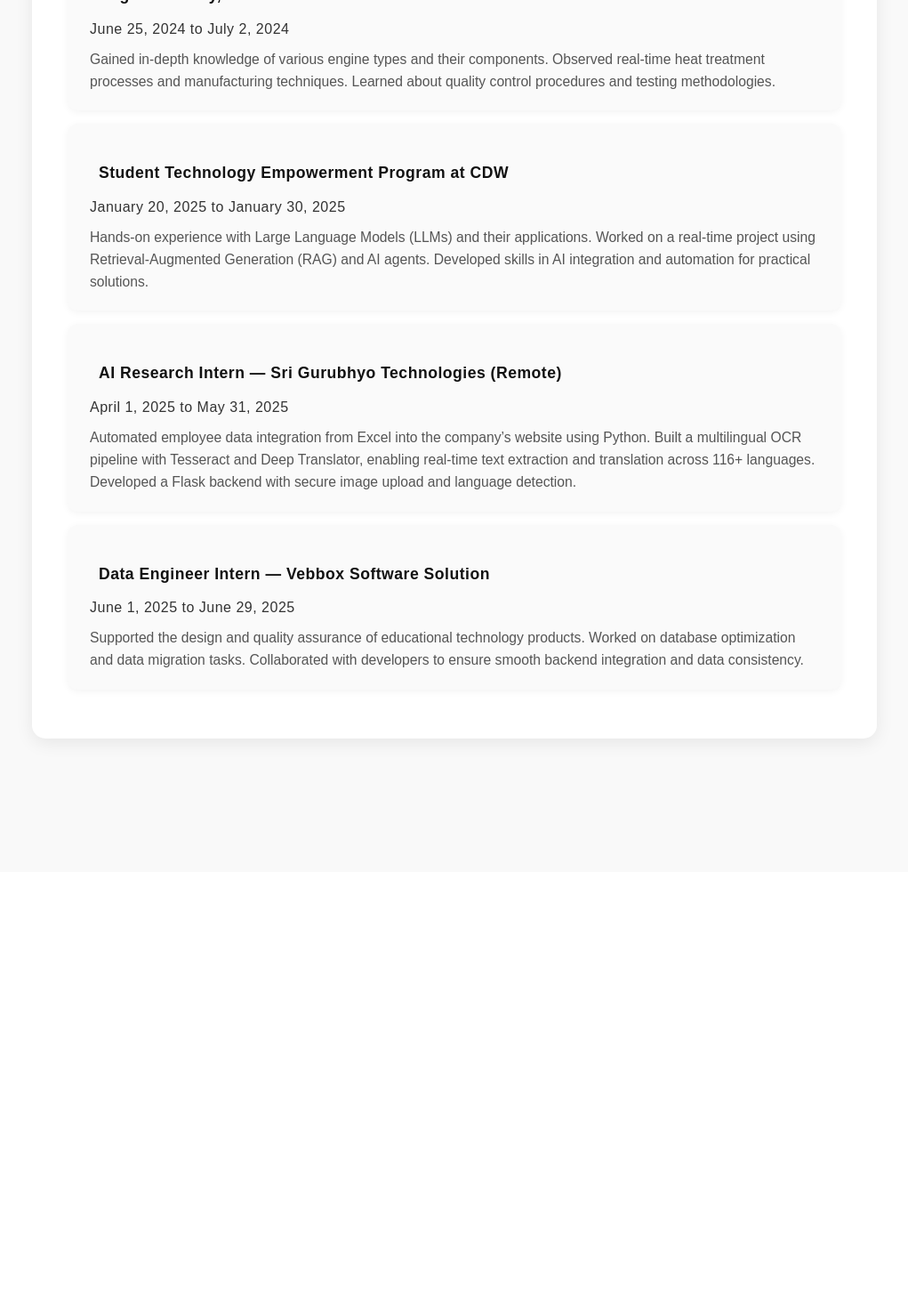
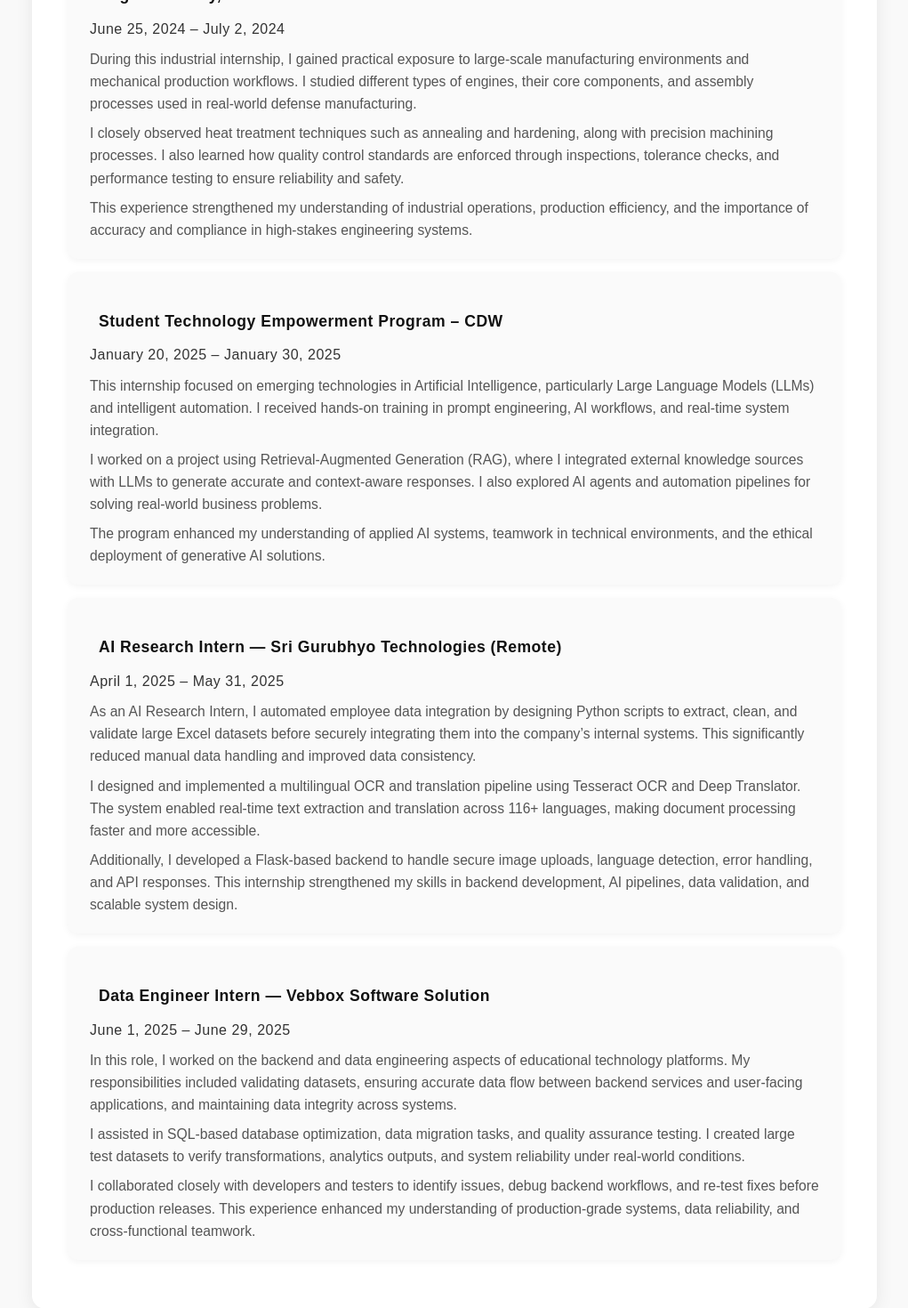
Before and after one commit to VethikaV/Portfolio, a React (Vite) app in the folder portfolio/: page /about in a window 1280 px wide. Shown: the part 1700-3170 px from the top of the page at 89% size, without its empty margins (129-1150 px from the left). Before the commit the page ends 2680 px from the top, so only its background shows below. Built offline with nearby package versions, Linux system fonts and the light colour scheme.

Commit message:
added some changes

```diff
--- a/portfolio/src/components/about.jsx
+++ b/portfolio/src/components/about.jsx
@@ -6,10 +6,14 @@
     <div className="about">
       <h1>ABOUT ME</h1>
       <img className="img" src={vethika} alt="Profile" />
+
       <h2>
-        I am a passionate and detail-oriented Data Analyst with a strong foundation in Artificial Intelligence and Machine Learning.
-        I have hands-on experience in data handling and analysis using Excel and MySQL, along with proficiency in Java, C, and Python for problem-solving and software development.
-        I also possess front-end development skills in React.js and Node.js, and expertise in design tools such as Figma, Adobe Illustrator, and Canva for creating visually engaging and user-centric designs.
+        I am a passionate and detail-oriented Data Analyst with a strong foundation in Artificial
+        Intelligence and Machine Learning. I have hands-on experience in data handling and analysis
+        using Excel and MySQL, along with proficiency in Java, C, and Python for problem-solving and
+        software development. I also possess front-end development skills in React.js and Node.js,
+        and expertise in design tools such as Figma, Adobe Illustrator, and Canva for creating
+        visually engaging and user-centric designs.
       </h2>
 
       {/* 🎓 Education Section */}
@@ -39,47 +43,101 @@
 
       {/* 💼 Internship Section */}
       <div className="internship-container">
-        <h1>Internship</h1>
+        <h1>Internship Experience</h1>
         <div className="internship-list">
+
+          {/* Internship 1 */}
           <div className="internship-item">
             <h2>Engine Factory, Avadi</h2>
-            <h4>June 25, 2024 to July 2, 2024</h4>
+            <h4>June 25, 2024 – July 2, 2024</h4>
             <p>
-              Gained in-depth knowledge of various engine types and their components.
-              Observed real-time heat treatment processes and manufacturing techniques.
-              Learned about quality control procedures and testing methodologies.
+              During this industrial internship, I gained practical exposure to large-scale
+              manufacturing environments and mechanical production workflows. I studied different
+              types of engines, their core components, and assembly processes used in real-world
+              defense manufacturing.
+            </p>
+            <p>
+              I closely observed heat treatment techniques such as annealing and hardening, along
+              with precision machining processes. I also learned how quality control standards are
+              enforced through inspections, tolerance checks, and performance testing to ensure
+              reliability and safety.
+            </p>
+            <p>
+              This experience strengthened my understanding of industrial operations, production
+              efficiency, and the importance of accuracy and compliance in high-stakes engineering
+              systems.
             </p>
           </div>
 
+          {/* Internship 2 */}
           <div className="internship-item">
-            <h2>Student Technology Empowerment Program at CDW</h2>
-            <h4>January 20, 2025 to January 30, 2025</h4>
+            <h2>Student Technology Empowerment Program – CDW</h2>
+            <h4>January 20, 2025 – January 30, 2025</h4>
             <p>
-              Hands-on experience with Large Language Models (LLMs) and their applications.
-              Worked on a real-time project using Retrieval-Augmented Generation (RAG) and AI agents.
-              Developed skills in AI integration and automation for practical solutions.
+              This internship focused on emerging technologies in Artificial Intelligence,
+              particularly Large Language Models (LLMs) and intelligent automation. I received
+              hands-on training in prompt engineering, AI workflows, and real-time system
+              integration.
+            </p>
+            <p>
+              I worked on a project using Retrieval-Augmented Generation (RAG), where I integrated
+              external knowledge sources with LLMs to generate accurate and context-aware responses.
+              I also explored AI agents and automation pipelines for solving real-world business
+              problems.
+            </p>
+            <p>
+              The program enhanced my understanding of applied AI systems, teamwork in technical
+              environments, and the ethical deployment of generative AI solutions.
             </p>
           </div>
 
+          {/* Internship 3 */}
           <div className="internship-item">
             <h2>AI Research Intern — Sri Gurubhyo Technologies (Remote)</h2>
-            <h4>April 1, 2025 to May 31, 2025</h4>
+            <h4>April 1, 2025 – May 31, 2025</h4>
             <p>
-              Automated employee data integration from Excel into the company’s website using Python.
-              Built a multilingual OCR pipeline with Tesseract and Deep Translator, enabling real-time text extraction and translation across 116+ languages.
-              Developed a Flask backend with secure image upload and language detection.
+              As an AI Research Intern, I automated employee data integration by designing Python
+              scripts to extract, clean, and validate large Excel datasets before securely
+              integrating them into the company’s internal systems. This significantly reduced
+              manual data handling and improved data consistency.
+            </p>
+            <p>
+              I designed and implemented a multilingual OCR and translation pipeline using
+              Tesseract OCR and Deep Translator. The system enabled real-time text extraction and
+              translation across 116+ languages, making document processing faster and more
+              accessible.
+            </p>
+            <p>
+              Additionally, I developed a Flask-based backend to handle secure image uploads,
+              language detection, error handling, and API responses. This internship strengthened
+              my skills in backend development, AI pipelines, data validation, and scalable system
+              design.
             </p>
           </div>
 
+          {/* Internship 4 */}
           <div className="internship-item">
             <h2>Data Engineer Intern — Vebbox Software Solution</h2>
-            <h4>June 1, 2025 to June 29, 2025</h4>
+            <h4>June 1, 2025 – June 29, 2025</h4>
             <p>
-              Supported the design and quality assurance of educational technology products.
-              Worked on database optimization and data migration tasks.
-              Collaborated with developers to ensure smooth backend integration and data consistency.
+              In this role, I worked on the backend and data engineering aspects of educational
+              technology platforms. My responsibilities included validating datasets, ensuring
+              accurate data flow between backend services and user-facing applications, and
+              maintaining data integrity across systems.
+            </p>
+            <p>
+              I assisted in SQL-based database optimization, data migration tasks, and quality
+              assurance testing. I created large test datasets to verify transformations,
+              analytics outputs, and system reliability under real-world conditions.
+            </p>
+            <p>
+              I collaborated closely with developers and testers to identify issues, debug backend
+              workflows, and re-test fixes before production releases. This experience enhanced my
+              understanding of production-grade systems, data reliability, and cross-functional
+              teamwork.
             </p>
           </div>
+
         </div>
       </div>
     </div>
--- a/portfolio/src/components/achievement.jsx
+++ b/portfolio/src/components/achievement.jsx
@@ -45,7 +45,7 @@
           <li>Typewriting Senior — English & Tamil (First Class)</li>
           <li>Achieved a score of 161 (B2 CEFR Level) in the Cambridge English Linguaskill Business Test,
              demonstrating strong proficiency in business communication.</li>
-
+          <li>Presented LLM-Powered Code Generation Using RAG Framework with LLaMA 3 at RV College of Engineering, Bengaluru on 21 November 2025</li>
 
         </ol>
       </div>
```
